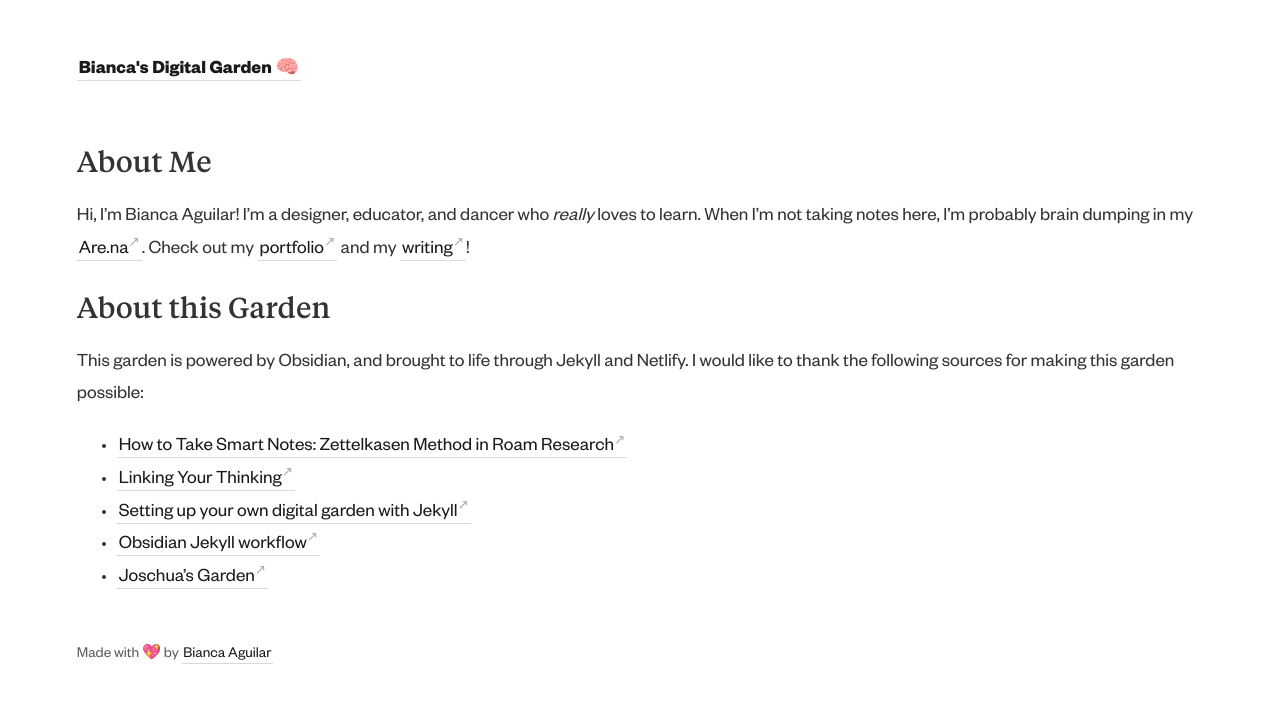
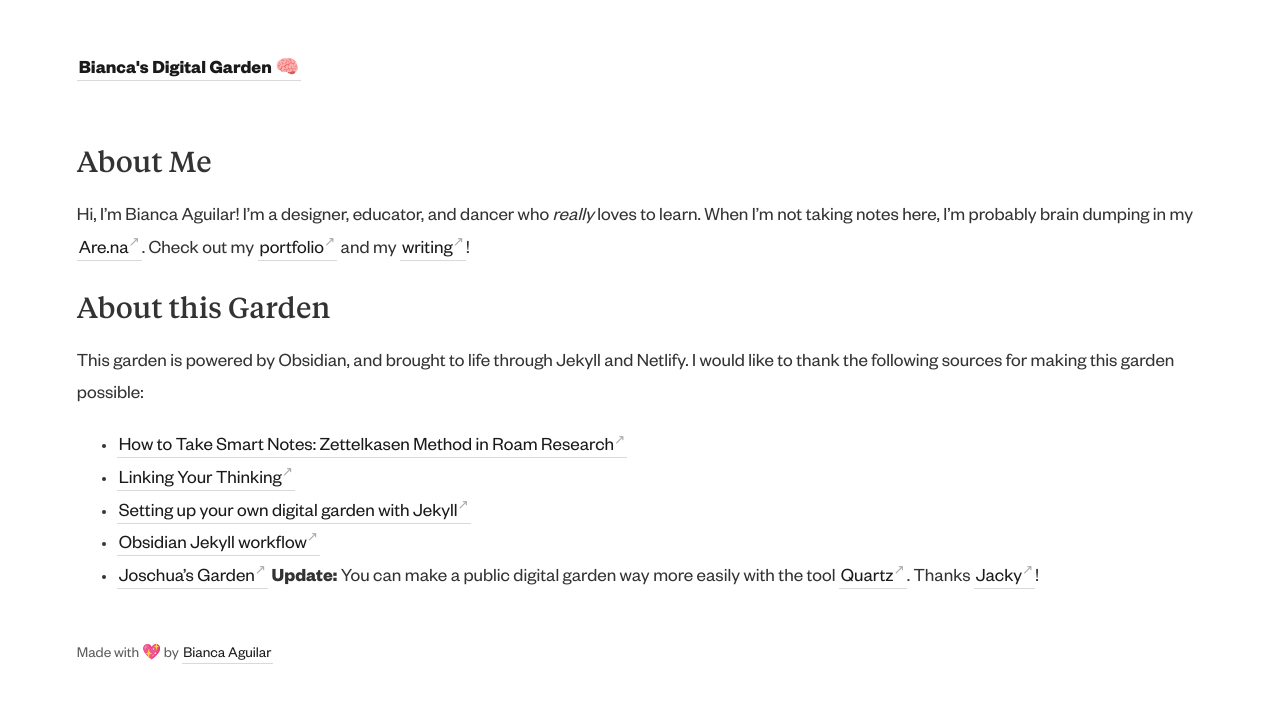
Before and after one commit to biancamika/digital-garden-template, a Jekyll site: the page built from _pages/about.md, in a window 1280 px wide. Shown: the top 703 px of the page. Built offline with Jekyll 4.4.1, drawn with Linux system fonts in a browser that asks for light colours.

Commit message:
Update about.md

```diff
--- a/_pages/about.md
+++ b/_pages/about.md
@@ -18,3 +18,4 @@ I would like to thank the following sources for making this garden possible:
 + [Setting up your own digital garden with Jekyll](https://maximevaillancourt.com/blog/setting-up-your-own-digital-garden-with-jekyll)
 + [Obsidian Jekyll workflow](https://refinedmind.co/obsidian-jekyll-workflow)
 + [Joschua's Garden](https://joschuasgarden.com/)
+**Update:** You can make a public digital garden way more easily with the tool [Quartz](https://quartz.jzhao.xyz/). Thanks [Jacky](https://jzhao.xyz)!
```
